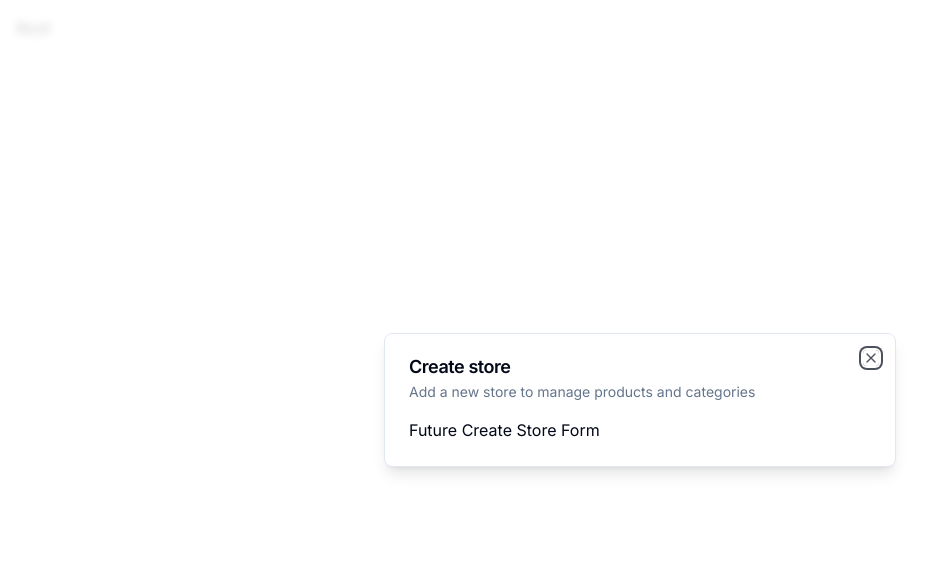
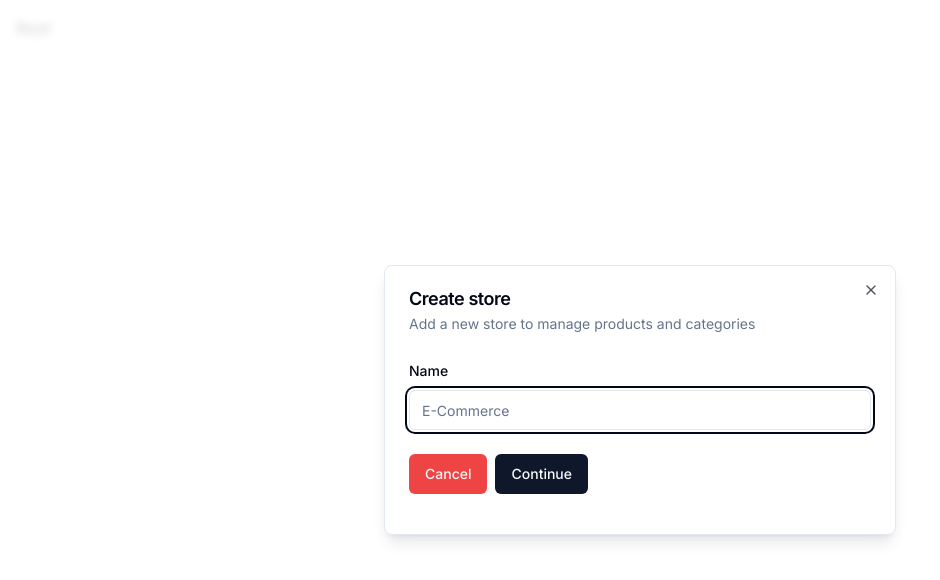
Before and after one commit to RicardoCS18/NextJS-ECommerce, a Next.js app: page / in a window 1280 px wide. Shown: the top 580 px of the page, without its empty margins (0-940 px from the left). Built offline with nearby package versions, Linux system fonts and the light colour scheme.

Commit message:
Third commit

```diff
--- a/components/modals/store-modal.tsx
+++ b/components/modals/store-modal.tsx
@@ -1,10 +1,31 @@
 "use client";
+import * as z from "zod";
 
 import { Modal } from "@/components/ui/modal";
 import { useStoreModal } from "@/hooks/use-store-modal";
+import { useForm } from "react-hook-form";
+import { zodResolver } from "@hookform/resolvers/zod";
+import { Form, FormField, FormItem, FormLabel, FormControl } from "../ui/form";
+import { Input } from "../ui/input";
+import { Button } from "../ui/button";
+import { DESTRUCTION } from "dns";
+
+const formSchema = z.object({
+    name:z.string().min(1),
+});
 
 export const StoreModal= () => {
     const storeModal = useStoreModal();
+    const form =useForm<z.infer<typeof formSchema>>({
+        resolver: zodResolver(formSchema),
+        defaultValues: {
+            name:"",
+        }
+    })
+    const onSubmit = async (values:z.infer<typeof formSchema>) => {
+        console.log(values);
+    }
+
     return (
     <Modal
     title="Create store"
@@ -12,7 +33,30 @@ export const StoreModal= () => {
     isOpen={storeModal.isOpen}
     onClose={storeModal.onClose}
     >
-        Future Create Store Form
+        <div>
+            <div className="space-y-4 py-2 pb-4">
+                <Form {...form}>
+                    <form onSubmit={form.handleSubmit(onSubmit)}>
+                        <FormField
+                        control={form.control}
+                        name="name"
+                        render={({field})=>(
+                            <FormItem>
+                                <FormLabel>Name</FormLabel>
+                                <FormControl>
+                                    <Input placeholder="E-Commerce" {...field}/>
+                                </FormControl>
+                            </FormItem>
+                            )}
+                        />
+                        <div className="pt-6 space-x-2 flex items-center justifty-end">
+                            <Button variant="destructive" onClick={storeModal.onClose}>Cancel</Button>
+                            <Button type="submit">Continue</Button>
+                        </div>
+                    </form>
+                </Form>
+            </div>
+        </div>
     </Modal>
     );
 }
```
